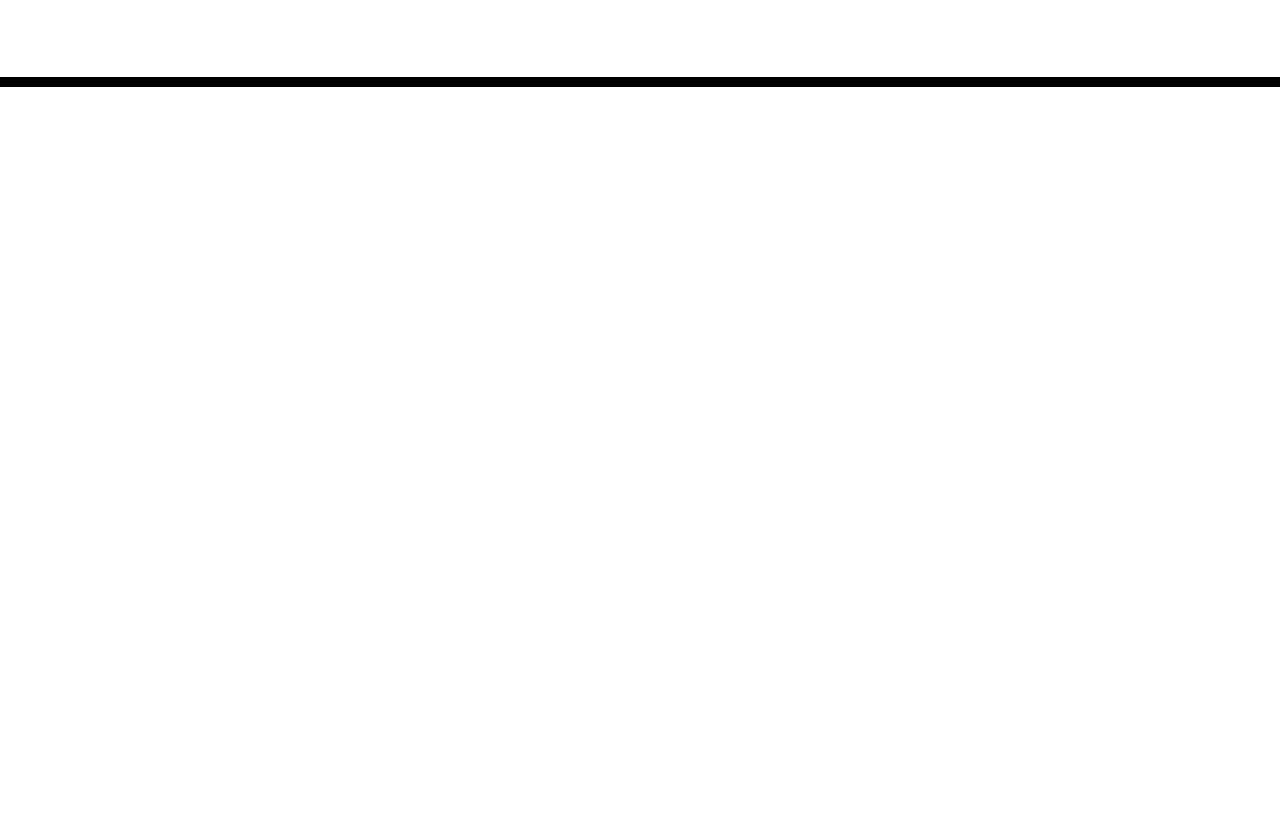
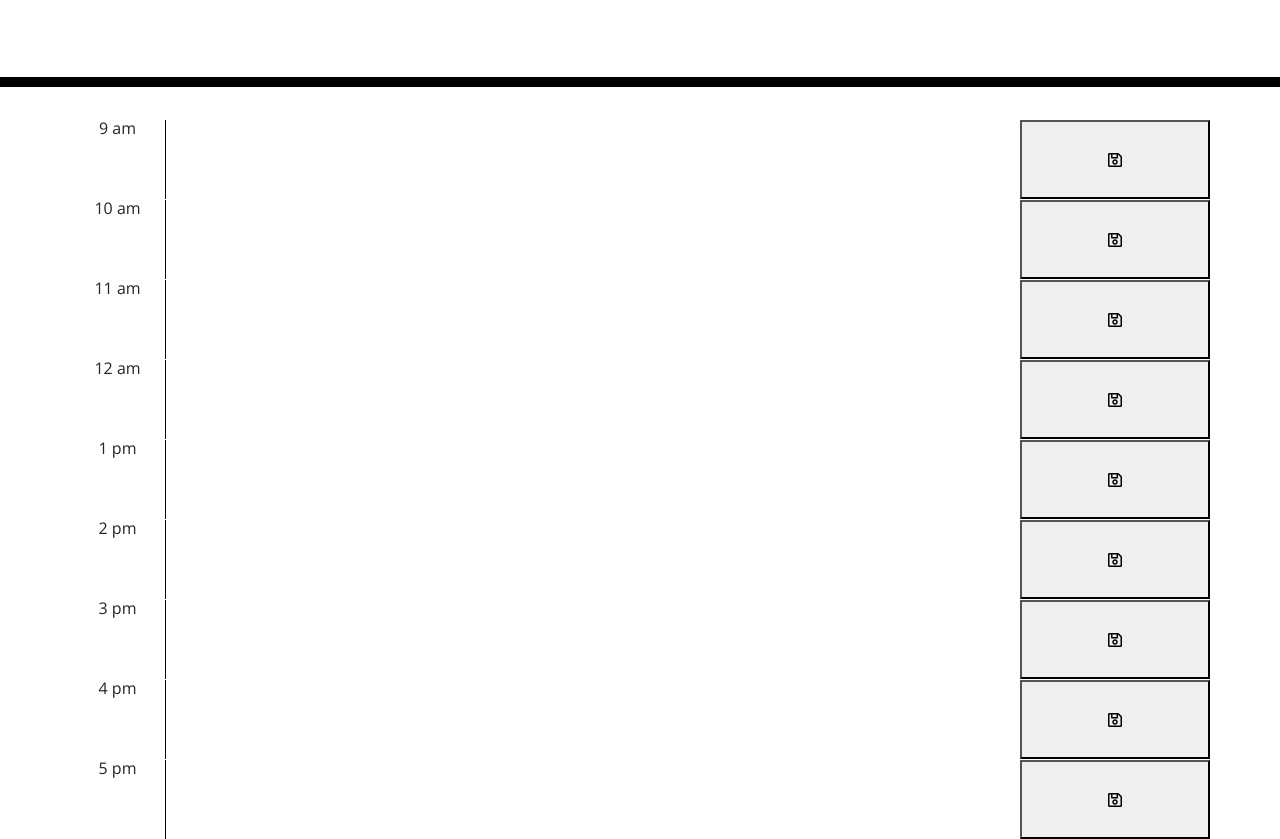
Before and after one commit to enevarez-ops/dayPlanner, a plain HTML site: page Develop/index.html in a window 1280 px wide. Shown: the part 181-1020 px from the top of the page. Before the commit the page ends 800 px from the top, so only its background shows below. Drawn offline with nearby package versions, Linux system fonts and the light colour scheme.

Commit message:
added timeblocks to html

```diff
--- a/Develop/index.html
+++ b/Develop/index.html
@@ -1,23 +1,14 @@
 <!DOCTYPE html>
 <html lang="en">
+
 <head>
   <meta charset="UTF-8" />
   <meta name="viewport" content="width=device-width, initial-scale=1.0" />
   <meta http-equiv="X-UA-Compatible" content="ie=edge" />
-    <link
-      rel="stylesheet"
-      href="https://stackpath.bootstrapcdn.com/bootstrap/4.3.1/css/bootstrap.min.css"
-    />
-    <link
-      rel="stylesheet"
-      href="https://use.fontawesome.com/releases/v5.8.1/css/all.css"
-      integrity="sha384-50oBUHEmvpQ+1lW4y57PTFmhCaXp0ML5d60M1M7uH2+nqUivzIebhndOJK28anvf"
-      crossorigin="anonymous"
-    />
-    <link
-      href="https://fonts.googleapis.com/css?family=Open+Sans&display=swap"
-      rel="stylesheet"
-    />
+  <link rel="stylesheet" href="https://stackpath.bootstrapcdn.com/bootstrap/4.3.1/css/bootstrap.min.css" />
+  <link rel="stylesheet" href="https://use.fontawesome.com/releases/v5.8.1/css/all.css"
+    integrity="sha384-50oBUHEmvpQ+1lW4y57PTFmhCaXp0ML5d60M1M7uH2+nqUivzIebhndOJK28anvf" crossorigin="anonymous" />
+  <link href="https://fonts.googleapis.com/css?family=Open+Sans&display=swap" rel="stylesheet" />
   <link rel="stylesheet" href="style.css" />
   <title>Work Day Scheduler</title>
 </head>
@@ -30,9 +21,86 @@
   </header>
   <div class="container">
     <!-- Timeblocks go here -->
+      <div id="hour-9" class="row time-block">
+
+        <div class="col-md-1" class="hour">9 am</div>
+        <textarea name="text" id="input" class="col-md-9" placeholder="Text Input">
+      </textarea>
+        <button type="button" class="col-md-2"><i class="far fa-save"></i></button>
+
+      </div>
+      <div id="hour-10" class="row time-block">
+
+        <div class="col-md-1" class="hour">10 am</div>
+        <textarea name="text" id="input" class="col-md-9" placeholder="Text Input">
+      </textarea>
+        <button type="button" class="col-md-2"><i class="far fa-save"></i></button>
+
+      </div>
+      <div id="hour-11" class="row time-block">
+
+        <div class="col-md-1" class="hour">11 am</div>
+        <textarea name="text" id="input" class="col-md-9" placeholder="Text Input">
+      </textarea>
+        <button type="button" class="col-md-2"><i class="far fa-save"></i></button>
+
+      </div>
+      <div id="hour-12" class="row time-block">
+
+        <div class="col-md-1" class="hour">12 am</div>
+        <textarea name="text" id="input" class="col-md-9" placeholder="Text Input">
+      </textarea>
+        <button type="button" class="col-md-2"><i class="far fa-save"></i></button>
+
+      </div>
+      <div id="hour-13" class="row time-block">
+
+        <div class="col-md-1" class="hour">1 pm</div>
+        <textarea name="text" id="input" class="col-md-9" placeholder="Text Input">
+      </textarea>
+        <button type="button" class="col-md-2"><i class="far fa-save"></i></button>
+
+      </div>
+      <div id="hour-14" class="row time-block">
+
+        <div class="col-md-1" class="hour">2 pm</div>
+        <textarea name="text" id="input" class="col-md-9" placeholder="Text Input">
+      </textarea>
+        <button type="button" class="col-md-2"><i class="far fa-save"></i></button>
+
+      </div>
+      <div id="hour-15" class="row time-block">
+
+        <div class="col-md-1" class="hour">3 pm</div>
+        <textarea name="text" id="input" class="col-md-9" placeholder="Text Input">
+      </textarea>
+        <button type="button" class="col-md-2"><i class="far fa-save"></i></button>
+
+      </div>
+      <div id="hour-16" class="row time-block">
+
+        <div class="col-md-1" class="hour">4 pm</div>
+        <textarea name="text" id="input" class="col-md-9" placeholder="Text Input">
+      </textarea>
+        <button type="button" class="col-md-2"><i class="far fa-save"></i></button>
+
+      </div>
+      <div id="hour-17" class="row time-block">
+
+        <div class="col-md-1" class="hour">5 pm</div>
+        <textarea name="text" id="input" class="col-md-9" placeholder="Text Input">
+      </textarea>
+        <button type="button" class="col-md-2"><i class="far fa-save"></i></button>
+
+      </div>
     </div>
 
-    <script src="https://cdnjs.cloudflare.com/ajax/libs/jquery/3.2.1/jquery.min.js"></script>
+
+
+
+    <script src="https://ajax.googleapis.com/ajax/libs/jquery/3.5.1/jquery.min.js"></script>
+    <script src="script.js"></script>
     <script src="https://cdnjs.cloudflare.com/ajax/libs/moment.js/2.24.0/moment.min.js"></script>
 </body>
+
 </html>
--- /dev/null
+++ b/Develop/script.js
@@ -0,0 +1,19 @@
+// var currDate = new Date();
+// var currTime = currDate.getHours() + ":" + currDate.getMinutes() + ":" + currDate.getSeconds();
+
+
+function setDate (){
+    var currDate = new Date();
+    var currTime = currDate.getHours() + ":" + currDate.getMinutes() + ":" + currDate.getSeconds();
+document.getElementById("currentDay").innerHTML = write(currTime);
+}
+setDate();
+
+//Ok we gotta make a papa div with an id of hour-9 and class of row and time-block
+
+//NEXT make a child div with a class of hour(you will need to look at bootstrap to see how to make it small)
+
+//ext write a textarea next to the div with the hour and after that a button!
+
+//In the textarea make a class of description
+//Make all those in one line to add up to 12
```
Also changed, not shown: 1 other file. Lines whose indentation alone changed are shown as unchanged.
